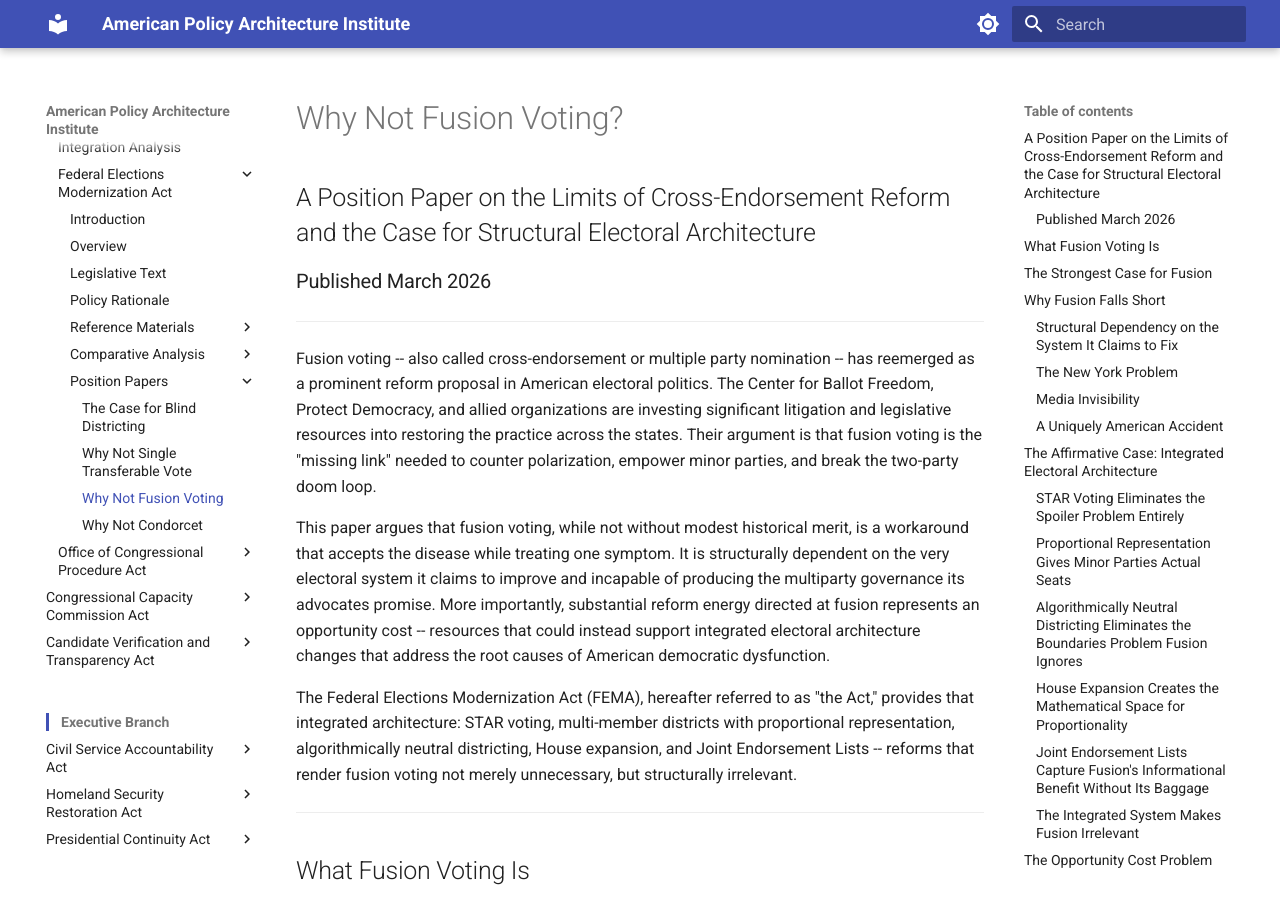
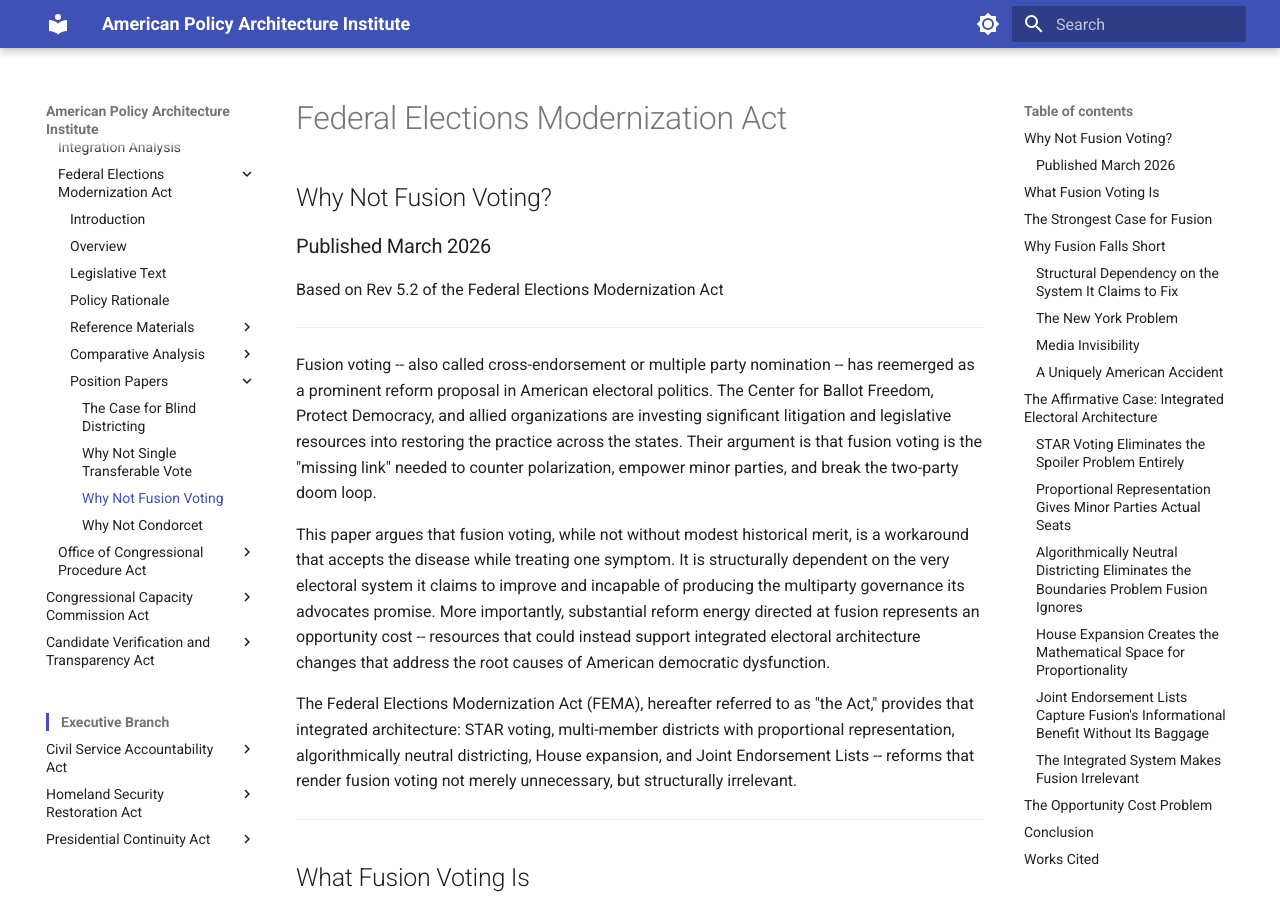
Before and after one commit to albertintech/apai, an MkDocs documentation site: the page built from docs/congress/cmf/fema/why-not-fusion-voting.md, in a window 1280 px wide and 900 px high. Built offline with MkDocs 1.6.1 and Material for MkDocs 9.7.7, drawn with Linux system fonts in a browser that asks for light colours; some of the changed text lies outside the part shown.

Commit message:
Update why-not-fusion-voting.md

```diff
--- a/docs/congress/cmf/fema/why-not-fusion-voting.md
+++ b/docs/congress/cmf/fema/why-not-fusion-voting.md
@@ -1,8 +1,10 @@
-# Why Not Fusion Voting?
+# Federal Elections Modernization Act
 
-## A Position Paper on the Limits of Cross-Endorsement Reform and the Case for Structural Electoral Architecture
+## Why Not Fusion Voting?
 
 ### Published March 2026
+
+Based on Rev 5.2 of the Federal Elections Modernization Act
 
 ---
 
@@ -179,7 +181,12 @@
 <!--
 ## Revision History
 
-**Revision 1.2** (Current)
+**Revision 1.3** (Current)
+- DPS 2.8 compliance pass: migrated download link path from electoral/cmf/fema/ to congress/cmf/fema/; added 📥 prefix and ⬇ parenthetical emojis per DPS Rev 2.8 Section 1.9; added "Last revised April 2026" line per DPS Rev 2.5 Section 1.3
+- Restructured header per DPS Rev 2.8 Section 1.2 Supporting Document format: H1 changed from paper title to proposal name; paper title moved to H2; descriptive subtitle retired (framing preserved in opening paragraphs)
+- Added missing "Based on Rev 5.2 of the Federal Elections Modernization Act" reference line per DPS Section 1.2
+
+**Revision 1.2**
 - Updated opening paragraph reform list to include algorithmically neutral districting
 - Revised Proportional Representation subsection in Affirmative Case: replaced "transitions House elections from single-member to multi-member districts" with explicit single implementation language ("Beginning at the First FEMA Election, all qualifying states elect Representatives from multi-member districts")
 - Added new Affirmative Case subsection: "Algorithmically Neutral Districting Eliminates the Boundaries Problem Fusion Ignores" -- fusion operates inside gerrymandered districts and has no mechanism to address boundary manipulation; algorithmic districting eliminates human discretion from map-drawing; proportional representation ensures even imperfect boundaries cannot distort representation
```
Also changed, not shown: other parts of docs/congress/cmf/fema/why-not-fusion-voting.md (+3 -1 lines).
